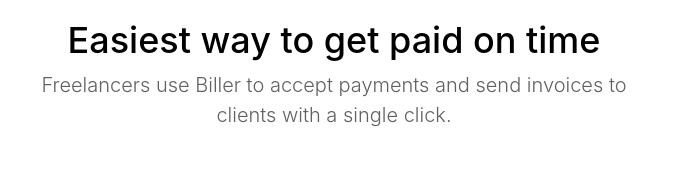
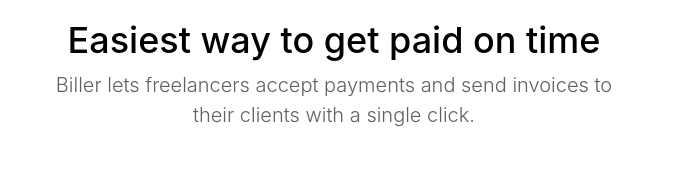
Before and after one commit to bdcorps/one-time-payments-html-landing-page, a plain HTML site: page index.html in a window 1280 px wide. Shown: the part 495-671 px from the top of the page, without its empty margins (306-991 px from the left). Drawn offline with nearby package versions, Linux system fonts and the light colour scheme; a script that the page names is missing.

Commit message:
Update index.html

```diff
--- a/index.html
+++ b/index.html
@@ -48,7 +48,7 @@
 
         <h1 class="cover-heading mb-2">Easiest way to get paid on time</h1>
         <p class="lead mb-5">
-          Freelancers use Biller to accept payments and send invoices to clients
+          Biller lets freelancers accept payments and send invoices to their clients
           with a single click.
         </p>
 
```
